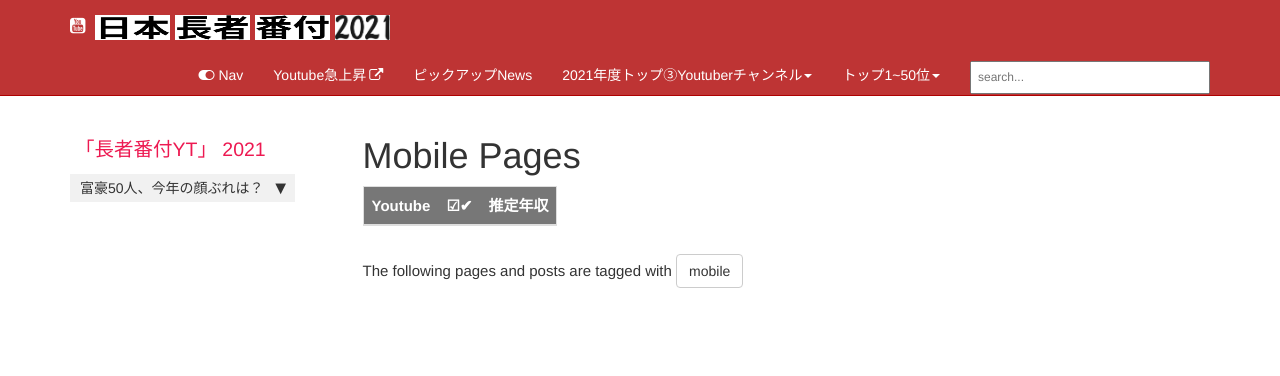
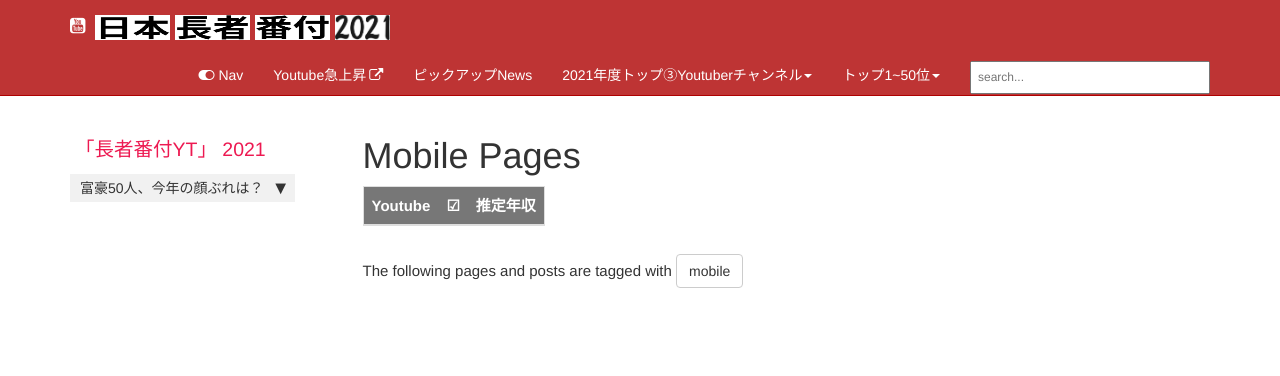
Before and after one commit to takagotch/page484, a Jekyll site: the page built from pages/tags/tag_mobile.md, in a window 1280 px wide. Shown: the top 376 px of the page. Built offline with Jekyll 4.4.1, drawn with Linux system fonts in a browser that asks for light colours; comment, search, counter and statistics services are not loaded.

Commit message:
Update taglogic.html

```diff
--- a/_includes/taglogic.html
+++ b/_includes/taglogic.html
@@ -2,7 +2,7 @@
 top1_50.html 用
 -->
 
-<table><thead><tr><th>Youtube</th><th> ☑✔ </th><th>推定年収</th></tr></thead>
+<table><thead><tr><th>Youtube</th><th> ☑ </th><th>推定年収</th></tr></thead>
     <tbody>
 
 
@@ -12,7 +12,7 @@
         {% if tag == thisTag %}
 
         <tr><td><a href="{{ page.url | remove: "/" }}">{{page.title}}</a></td>
-            <td><span class="label label-default"> <i class="fas fa-check"></i> </span></td>
+            <td><span class="label label-default"> ✔ </span></td>
           <td>{% if page.summary %} {{ page.summary | strip_html | strip_newlines | truncate: 160 }} {% else %} {{ page.content | truncatewords: 50 | strip_html }} {% endif %}</td>
         </tr>
         {% endif %}
```
